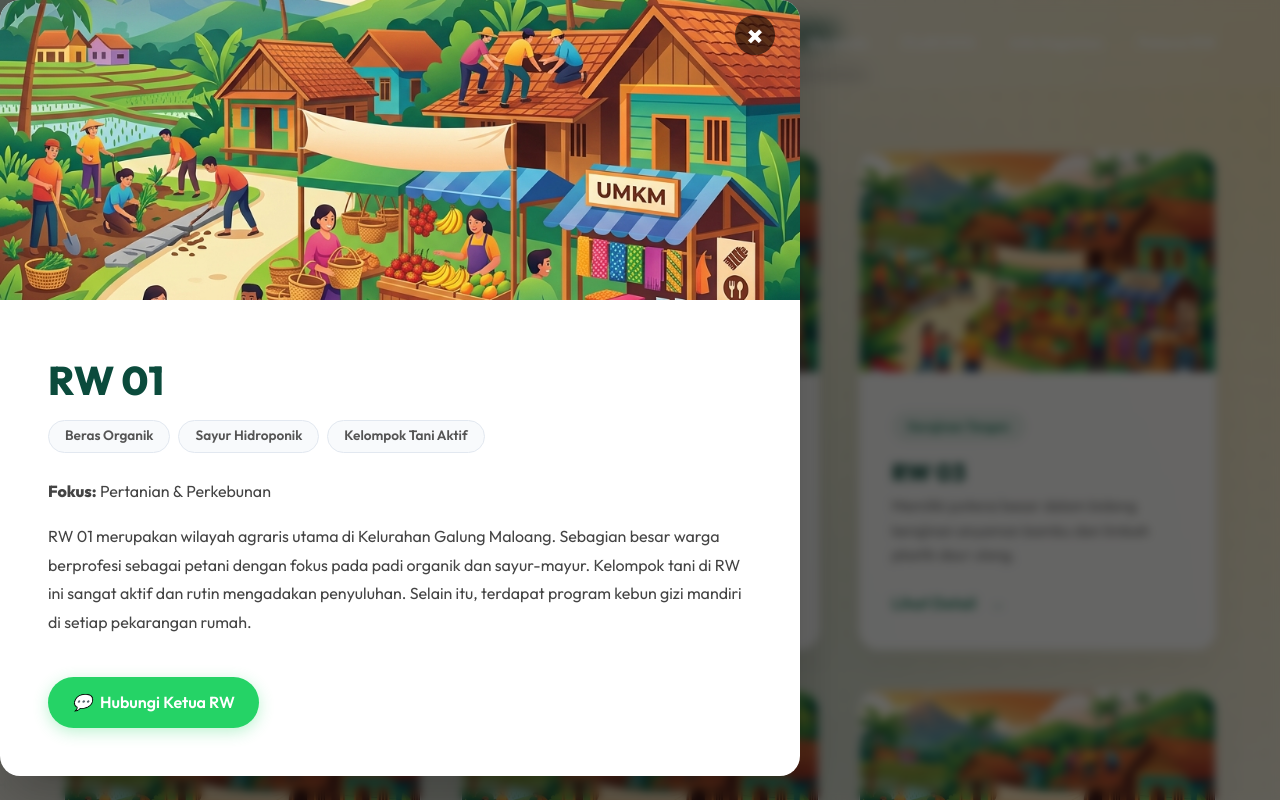
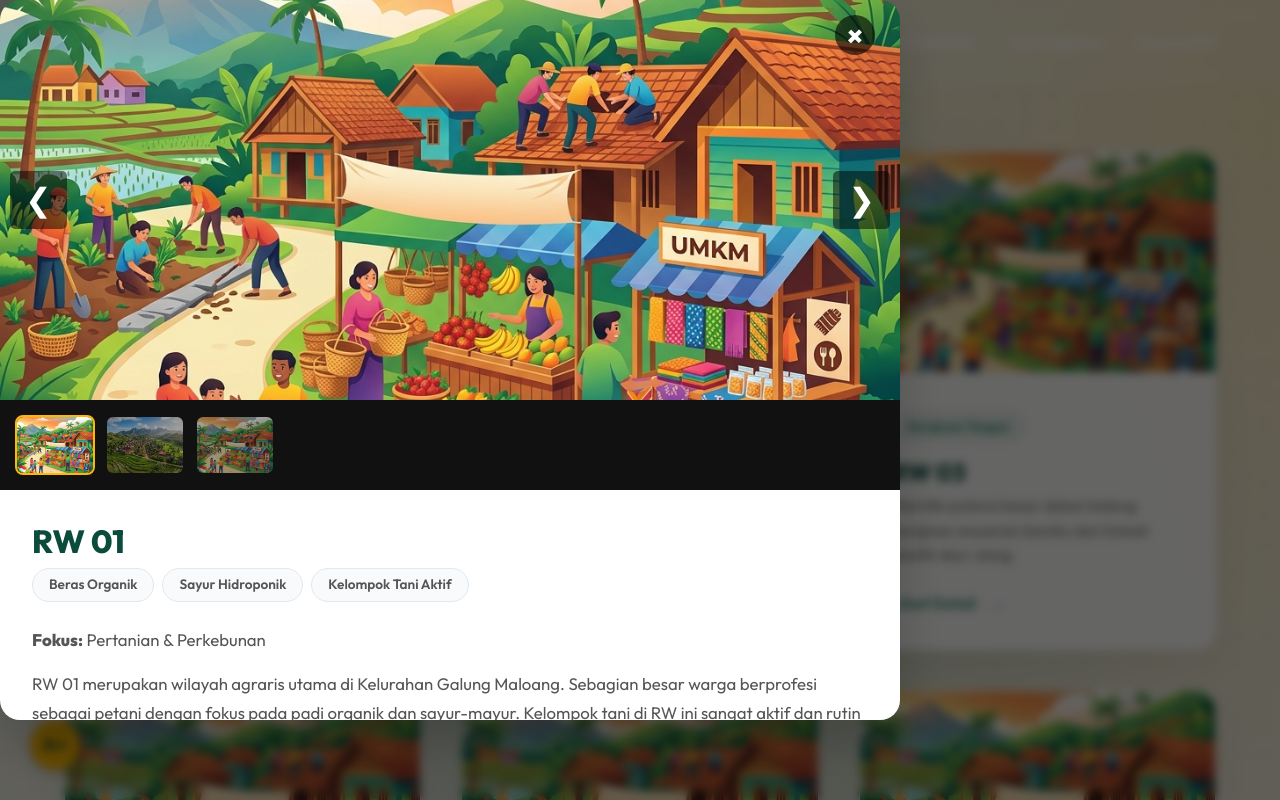
Before and after one commit to dutgit/Media-Informasi-Galung-Maloang, a website built with Vite: page index.html in a window 1280 px wide. Both pictures are taken after a click on the element 242 px from the left and 1903 px from the top of the page. Shown: the part 1503-2303 px from the top of the page. Built offline with nearby package versions, Linux system fonts and the light colour scheme; a web font is replaced by a local one.

Commit message:
feat: menambah fitur multi-foto (gallery slider) pada modal RW

```diff
--- a/index.html
+++ b/index.html
@@ -56,9 +56,21 @@
 
     <!-- Modal Detail -->
     <div id="rw-modal" class="modal">
-      <div class="modal-content">
+      <div class="modal-content proker-modal-content">
         <span class="close-btn">&times;</span>
-        <div id="modal-body"></div>
+        <div id="modal-body" class="proker-modal-body">
+          <div class="proker-gallery-main">
+            <button class="slide-btn left-btn" id="rw-slide-left">&#10094;</button>
+            <img id="rw-main-img" src="" alt="Main RW Image">
+            <button class="slide-btn right-btn" id="rw-slide-right">&#10095;</button>
+          </div>
+          <div class="proker-thumbnails" id="rw-thumbnails">
+            <!-- Thumbnails rendered by JS -->
+          </div>
+          <div class="modal-text proker-text" id="rw-modal-text">
+            <!-- Text rendered by JS -->
+          </div>
+        </div>
       </div>
     </div>
 
--- a/src/main.js
+++ b/src/main.js
@@ -47,7 +47,7 @@
     deskripsiSingkat: "Dikenal dengan hamparan sawah dan kebun sayur organik yang dikelola secara gotong royong oleh warga.",
     deskripsiLengkap: "RW 01 merupakan wilayah agraris utama di Kelurahan Galung Maloang. Sebagian besar warga berprofesi sebagai petani dengan fokus pada padi organik dan sayur-mayur. Kelompok tani di RW ini sangat aktif dan rutin mengadakan penyuluhan. Selain itu, terdapat program kebun gizi mandiri di setiap pekarangan rumah.",
     keunggulan: ["Beras Organik", "Sayur Hidroponik", "Kelompok Tani Aktif"],
-    image: "./rw-placeholder.png",
+    gambar: ["./rw-placeholder.png", "./hero.png", "./rw-placeholder.png"],
     whatsapp: "6281234567890"
   },
   {
@@ -57,7 +57,7 @@
     deskripsiSingkat: "Sentra jajanan tradisional dan makanan ringan inovatif yang diproduksi oleh ibu-ibu PKK.",
     deskripsiLengkap: "Perekonomian di RW 02 digerakkan oleh sektor UMKM kuliner. Berbagai macam olahan makanan ringan, seperti keripik pisang, kue tradisional, hingga minuman herbal diproduksi di sini. Produk-produk ini tidak hanya dipasarkan di dalam desa, tetapi juga telah merambah pasar online.",
     keunggulan: ["Keripik Pisang Aneka Rasa", "Jamu Herbal", "Kue Basah Tradisional"],
-    image: "./rw-placeholder.png",
+    gambar: ["./rw-placeholder.png", "./hero.png", "./rw-placeholder.png"],
     whatsapp: "6281234567891"
   },
   {
@@ -67,7 +67,7 @@
     deskripsiSingkat: "Memiliki potensi besar dalam bidang kerajinan anyaman bambu dan limbah plastik daur ulang.",
     deskripsiLengkap: "Kreativitas warga RW 03 sangat menonjol di bidang kerajinan. Warga memanfaatkan bambu lokal dan limbah plastik rumah tangga untuk diubah menjadi produk bernilai jual seperti tas, tempat sampah estetis, dan dekorasi rumah. Hal ini juga mendukung program desa sadar lingkungan.",
     keunggulan: ["Anyaman Bambu", "Tas Daur Ulang", "Dekorasi Estetik"],
-    image: "./rw-placeholder.png",
+    gambar: ["./rw-placeholder.png", "./hero.png", "./rw-placeholder.png"],
     whatsapp: "6281234567892"
   },
   {
@@ -77,7 +77,7 @@
     deskripsiSingkat: "Mengembangkan konsep wisata edukasi lingkungan dan outbond mini untuk anak-anak sekolah.",
     deskripsiLengkap: "Memiliki kontur tanah yang berbukit ringan dan pepohonan rindang, RW 04 sedang merintis program wisata edukasi. Pengunjung dapat belajar tentang flora lokal, cara berkebun dasar, dan menikmati fasilitas outbond sederhana yang dibangun dari swadaya masyarakat.",
     keunggulan: ["Outbond Mini", "Edukasi Flora", "Taman Desa"],
-    image: "./rw-placeholder.png",
+    gambar: ["./rw-placeholder.png", "./hero.png", "./rw-placeholder.png"],
     whatsapp: "6281234567893"
   },
   {
@@ -87,7 +87,7 @@
     deskripsiSingkat: "Fokus pada peternakan kambing etawa dan unggas dengan sistem kandang bersih terpadu.",
     deskripsiLengkap: "Wilayah RW 05 memiliki lahan yang cukup luas untuk peternakan komunal. Warga berinovasi dengan sistem peternakan terpadu di mana kotoran ternak diolah langsung menjadi pupuk kompos untuk digunakan oleh RW 01 (Pertanian). Susu kambing etawa juga menjadi produk unggulan baru.",
     keunggulan: ["Susu Kambing Etawa", "Telur Bebek", "Pupuk Kompos"],
-    image: "./rw-placeholder.png",
+    gambar: ["./rw-placeholder.png", "./hero.png", "./rw-placeholder.png"],
     whatsapp: "6281234567894"
   },
   {
@@ -97,7 +97,7 @@
     deskripsiSingkat: "Pusat budidaya ikan air tawar seperti lele dan nila dengan sistem bioflok yang modern.",
     deskripsiLengkap: "Keterbatasan lahan tidak membatasi warga RW 06. Mereka mengadopsi teknologi bioflok untuk budidaya ikan air tawar di pekarangan. Hasil panen ikan disuplai ke pasar tradisional dan juga diolah menjadi abon ikan yang memiliki masa simpan panjang.",
     keunggulan: ["Ikan Nila Segar", "Abon Lele", "Budidaya Bioflok"],
-    image: "./rw-placeholder.png",
+    gambar: ["./rw-placeholder.png", "./hero.png", "./rw-placeholder.png"],
     whatsapp: "6281234567895"
   },
   {
@@ -107,7 +107,7 @@
     deskripsiSingkat: "Melestarikan kesenian tradisional lokal dengan rutin mengadakan latihan sanggar tari dan musik.",
     deskripsiLengkap: "RW 07 adalah jantung budaya Galung Maloang. Sanggar seni di RW ini rutin melatih anak-anak dan remaja untuk menari dan bermain alat musik tradisional. Mereka sering diundang untuk tampil di acara tingkat kecamatan hingga kabupaten.",
     keunggulan: ["Sanggar Tari Tradisional", "Grup Musik Lokal", "Pengrajin Pakaian Adat"],
-    image: "./rw-placeholder.png",
+    gambar: ["./rw-placeholder.png", "./hero.png", "./rw-placeholder.png"],
     whatsapp: "6281234567896"
   },
   {
@@ -117,7 +117,7 @@
     deskripsiSingkat: "RW percontohan untuk kebersihan lingkungan dengan sistem tata kelola sampah yang sangat baik.",
     deskripsiLengkap: "Kebersihan adalah ciri khas RW 08. Program Bank Sampah Mandiri di sini sangat sukses, di mana warga menabung sampah anorganik yang kemudian dijual. Sampah organik diolah menjadi eco-enzyme. Lingkungan yang asri dipenuhi tanaman hias di sepanjang jalan.",
     keunggulan: ["Bank Sampah Aktif", "Eco-Enzyme", "Lingkungan Asri"],
-    image: "./rw-placeholder.png",
+    gambar: ["./rw-placeholder.png", "./hero.png", "./rw-placeholder.png"],
     whatsapp: "6281234567897"
   },
   {
@@ -127,7 +127,7 @@
     deskripsiSingkat: "Memiliki fasilitas lapangan serbaguna yang menjadi pusat pembinaan atlet muda kelurahan.",
     deskripsiLengkap: "RW 09 memiliki fasilitas olahraga terbaik di kelurahan, termasuk lapangan voli dan sepak bola mini hasil swadaya masyarakat. Sering diadakan turnamen persahabatan antar RW di sini, yang juga menjadi ajang warga untuk berdagang dan berkumpul.",
     keunggulan: ["Lapangan Serbaguna", "Klub Voli Muda", "Turnamen Rutin"],
-    image: "./rw-placeholder.png",
+    gambar: ["./rw-placeholder.png", "./hero.png", "./rw-placeholder.png"],
     whatsapp: "6281234567898"
   }
 ];
@@ -142,7 +142,7 @@
     card.className = 'rw-card';
     card.innerHTML = `
       <div class="img-container">
-        <img src="${rw.image}" alt="${rw.nama}" class="card-img">
+        <img src="${rw.gambar[0]}" alt="${rw.nama}" class="card-img">
       </div>
       <div class="card-content">
         <span class="card-tag">${rw.tag}</span>
@@ -161,15 +161,42 @@
 
 // Modal Logic
 const modal = document.getElementById('rw-modal');
-const modalBody = document.getElementById('modal-body');
+const modalText = document.getElementById('rw-modal-text');
+const rwMainImg = document.getElementById('rw-main-img');
+const rwThumbnails = document.getElementById('rw-thumbnails');
+const rwSlideLeft = document.getElementById('rw-slide-left');
+const rwSlideRight = document.getElementById('rw-slide-right');
 const closeBtn = document.querySelector('.close-btn');
+
+let currentRwImages = [];
+let currentRwImageIndex = 0;
+
+function updateRwMainImage(index) {
+  if (index < 0) index = currentRwImages.length - 1;
+  if (index >= currentRwImages.length) index = 0;
+
+  currentRwImageIndex = index;
+
+  rwMainImg.style.opacity = 0;
+  setTimeout(() => {
+    rwMainImg.src = currentRwImages[currentRwImageIndex];
+    rwMainImg.style.opacity = 1;
+  }, 150);
+
+  document.querySelectorAll('#rw-thumbnails img').forEach((t, i) => {
+    if (i === currentRwImageIndex) {
+      t.classList.add('active');
+      t.scrollIntoView({ behavior: 'smooth', block: 'nearest', inline: 'center' });
+    } else {
+      t.classList.remove('active');
+    }
+  });
+}
 
 function openModal(rw) {
   const tagsHtml = rw.keunggulan.map(k => `<span>${k}</span>`).join('');
 
-  modalBody.innerHTML = `
-    <img src="${rw.image}" alt="${rw.nama}" class="modal-header-img">
-    <div class="modal-text">
+  modalText.innerHTML = `
     <h2>${rw.nama}</h2>
     <div class="modal-tags">
       ${tagsHtml}
@@ -179,8 +206,24 @@
     <a href="https://wa.me/${rw.whatsapp}" target="_blank" rel="noopener noreferrer" class="btn-whatsapp">
       <i style="margin-right: 8px;">💬</i>Hubungi Ketua RW
     </a>
-    </div>
   `;
+
+  currentRwImages = rw.gambar;
+  currentRwImageIndex = 0;
+  rwMainImg.src = currentRwImages[0];
+
+  rwThumbnails.innerHTML = '';
+  currentRwImages.forEach((imgSrc, index) => {
+    const thumb = document.createElement('img');
+    thumb.src = imgSrc;
+    if (index === 0) thumb.classList.add('active');
+
+    thumb.addEventListener('click', () => {
+      updateRwMainImage(index);
+    });
+
+    rwThumbnails.appendChild(thumb);
+  });
 
   modal.style.display = 'block';
   // Small timeout to allow display:block to apply before adding class for opacity transition
@@ -202,6 +245,14 @@
 
 if (closeBtn) {
   closeBtn.addEventListener('click', closeModal);
+}
+
+if (rwSlideLeft) {
+  rwSlideLeft.addEventListener('click', () => updateRwMainImage(currentRwImageIndex - 1));
+}
+
+if (rwSlideRight) {
+  rwSlideRight.addEventListener('click', () => updateRwMainImage(currentRwImageIndex + 1));
 }
 
 window.addEventListener('click', (e) => {
```
Also changed, not shown: .agents/AGENTS.md (added). Lines whose indentation alone changed are shown as unchanged.
